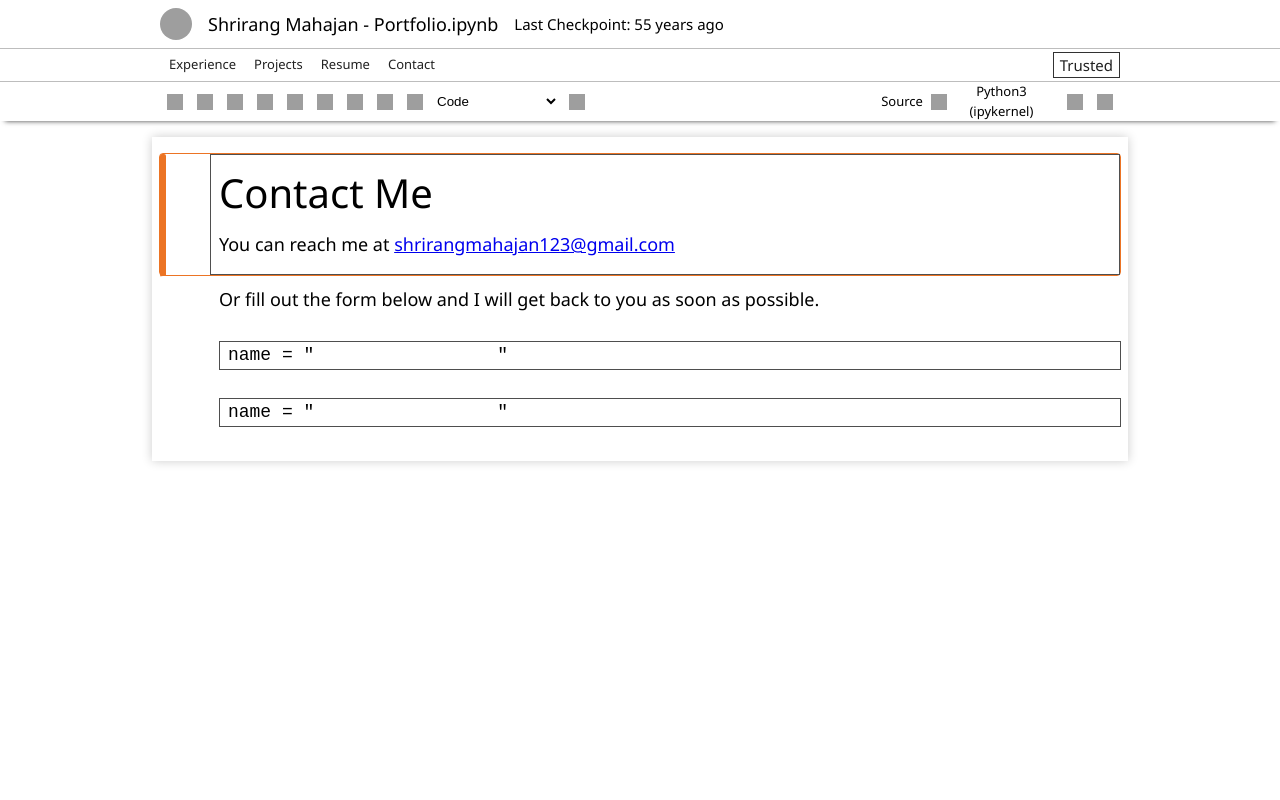
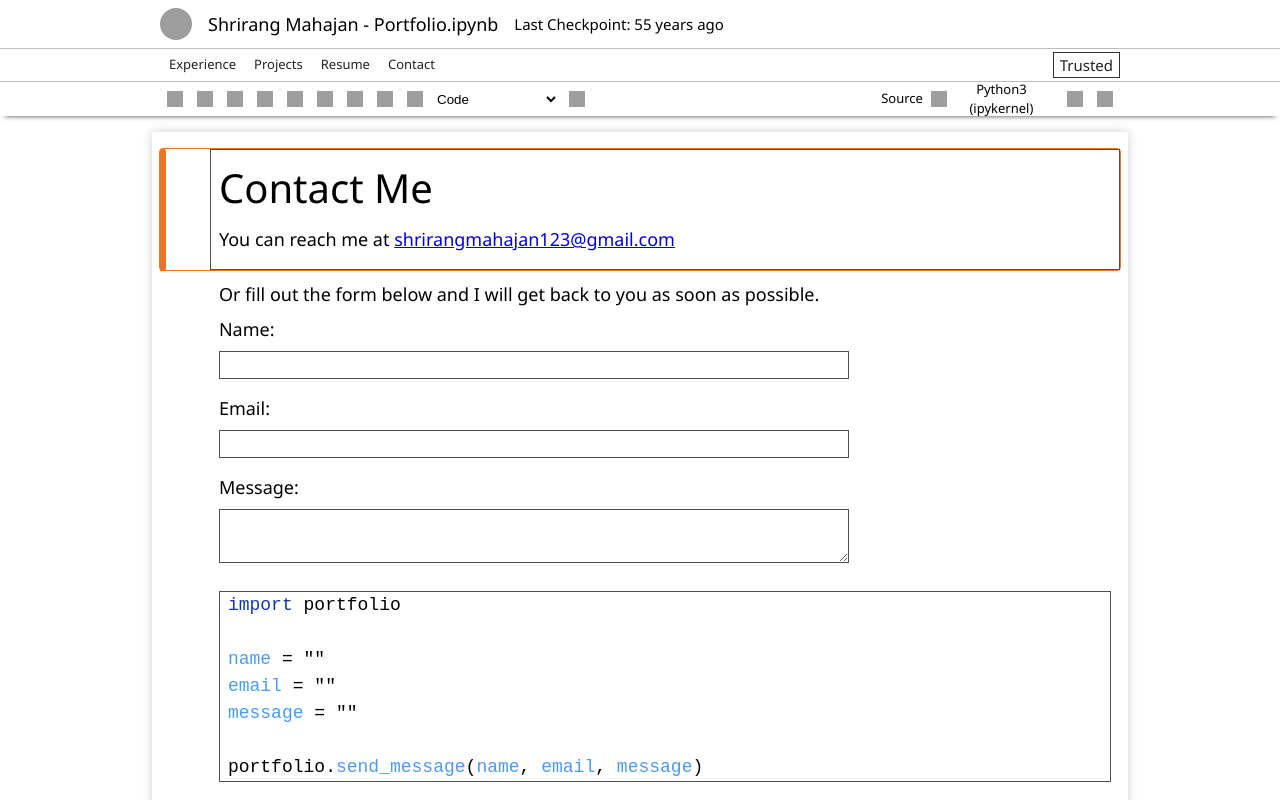
Before and after one commit to NotShrirang/shrirangmahajan.in, a React (Vite) app: page /contact in a window 1280 px wide. Built offline with nearby package versions, Linux system fonts and the light colour scheme; grey boxes are pictures that could not be loaded.

Commit message:
feat: add contact me page

```diff
--- a/src/pages/ContactPage/ContactPage.jsx
+++ b/src/pages/ContactPage/ContactPage.jsx
@@ -7,10 +7,38 @@ import getTheme from "../../utils/theme";
 const ContactPage = () => {
   const [activeCell, setActiveCell] = useState(1);
   const [name, setName] = useState("");
+  const [email, setEmail] = useState("");
+  const [message, setMessage] = useState("");
 
   useEffect(() => {
     document.title = "Contact | Shrirang Mahajan";
   }, []);
+
+  const handleSubmit = () => {
+    const myForm = import.meta.env.VITE_FORMSPREE;
+    const url = `https://formspree.io/f/${myForm}`;
+    var formData = new FormData();
+    formData.append("name", name);
+    formData.append("email", email);
+    formData.append("message", message);
+    fetch(url, {
+      method: "POST",
+      body: formData,
+      headers: {
+        Accept: "application/json",
+      },
+    })
+      .then((response) => {
+        if (response.status === 200) {
+          alert("Message sent successfully!");
+        } else {
+          alert("Message could not be sent. Please try again later.");
+        }
+      })
+      .catch((error) => {
+        alert("Message could not be sent. Please try again later.");
+      });
+  };
 
   return (
     <div className={styles.contactPage}>
@@ -44,6 +72,37 @@ const ContactPage = () => {
                       Or fill out the form below and I will get back to you as
                       soon as possible.
                     </div>
+                    <div className={styles.contactPageDescription}>
+                      <font className={styles.contactPageForm}>
+                        <div className={styles.contactPageFormFields}>
+                          Name:{" "}
+                          <input
+                            type="text"
+                            className={styles.contactPageInputField}
+                            value={name}
+                            onChange={(e) => setName(e.target.value)}
+                          />
+                        </div>
+                        <div className={styles.contactPageFormFields}>
+                          Email:{" "}
+                          <input
+                            type="email"
+                            className={styles.contactPageInputField}
+                            value={email}
+                            onChange={(e) => setEmail(e.target.value)}
+                          />
+                        </div>
+                        <div className={styles.contactPageFormFields}>
+                          Message:{" "}
+                          <textarea
+                            type="text"
+                            className={styles.contactPageInputField}
+                            value={message}
+                            onChange={(e) => setMessage(e.target.value)}
+                          />
+                        </div>
+                      </font>
+                    </div>
                   </div>
                 ),
               }}
@@ -57,14 +116,35 @@ const ContactPage = () => {
                   <div className={styles.markdownContainer}>
                     <div className={styles.contactPageDescription}>
                       <code className={styles.contactPageCode}>
-                        name = "
-                        <input
-                          type="text"
-                          value={name}
-                          onChange={(e) => setName(e.target.value)}
-                          className={styles.contactPageInputField}
-                        />
-                        "
+                        <span>
+                          <span
+                            style={{
+                              color:
+                                getTheme() === "light" ? "#0f37bc" : "#64b5f6",
+                            }}
+                          >
+                            import
+                          </span>{" "}
+                          portfolio
+                          <br />
+                          <br />
+                          <span style={{ color: "#479AFF" }}>name</span> = "
+                          {name}"
+                          <br />
+                          <span style={{ color: "#479AFF" }}>email</span> = "
+                          {email}"
+                          <br />
+                          <span style={{ color: "#479AFF" }}>message</span> = "
+                          {message}"
+                          <br />
+                          <br />
+                          <span>portfolio</span>.
+                          <span style={{ color: "#479AFF" }}>send_message</span>
+                          (<span style={{ color: "#479AFF" }}>name</span>,{" "}
+                          <span style={{ color: "#479AFF" }}>email</span>,{" "}
+                          <span style={{ color: "#479AFF" }}>message</span>)
+                          <br />
+                        </span>
                       </code>
                     </div>
                   </div>
@@ -79,16 +159,19 @@ const ContactPage = () => {
                 output: (
                   <div className={styles.markdownContainer}>
                     <div className={styles.contactPageDescription}>
-                      <code className={styles.contactPageCode}>
-                        name = "
-                        <input
-                          type="text"
-                          value={name}
-                          className={styles.contactPageInputField}
-                          disabled
-                        />
-                        "
-                      </code>
+                      <button
+                        className={styles.contactPageButton}
+                        onClick={handleSubmit}
+                      >
+                        <img
+                          src={`https://img.icons8.com/?size=100&id=59862&format=png&color=${
+                            getTheme() == "dark" ? "BDBDBD" : "616161"
+                          }`}
+                          alt="Run this cell"
+                          className={styles.controlIcon}
+                        />{" "}
+                        Run Code
+                      </button>
                     </div>
                   </div>
                 ),
--- a/src/pages/ContactPage/ContactPage.module.css
+++ b/src/pages/ContactPage/ContactPage.module.css
@@ -64,10 +64,10 @@
   width: 100%;
 }
 
-.contactForm {
+.contactPageForm {
   display: flex;
   flex-direction: column;
-  align-items: center;
+  align-items: start;
   justify-content: start;
   gap: 1rem;
   width: 100%;
@@ -80,20 +80,57 @@
   justify-content: left;
   padding-left: 0.5rem;
   font-family: "Courier New", Courier, monospace;
-  width: 100%;
   height: 100%;
   border: 1px solid #4e4e4e;
   cursor: text;
 }
 
+.contactPageFormFields {
+  display: flex;
+  flex-direction: column;
+  align-items: start;
+  justify-content: space-between;
+  gap: 0.5rem;
+  width: 70%;
+}
+
 .contactPageInputField {
-  font-family: "Courier New", Courier, monospace;
+  font-family: "Segoe UI", Tahoma, Geneva, Verdana, sans-serif;
+  font-size: 18px;
+  outline: none;
+  border: 1px solid #4e4e4e;
+  width: 100%;
+}
+
+.contactPageButton {
+  display: flex;
+  flex-direction: row;
+  align-items: center;
+  justify-content: center;
+  gap: 0.5rem;
+  font-family: "Segoe UI", Tahoma, Geneva, Verdana, sans-serif;
   font-size: 14px;
-  outline: none;
-  border: 1px solid transparent;
-  background-color: transparent;
-  width: fit-content;
-  overflow: visible;
+  border-radius: 0.5rem;
+  font-weight: lighter;
+  background-color: #2196f3;
+  color: #ffffff;
+  border: none;
+  cursor: pointer;
+  height: 100%;
+  padding: 0.5rem;
+  transition: 0.3s all ease-in-out;
+}
+
+.contactPageButton:hover {
+  background-color: #1976d2;
+}
+
+.controlIcon {
+  width: 1rem;
+  height: 1rem;
+  padding: 0.25rem;
+  cursor: pointer;
+  border-radius: 2px;
 }
 
 @media (prefers-color-scheme: light) {
```
